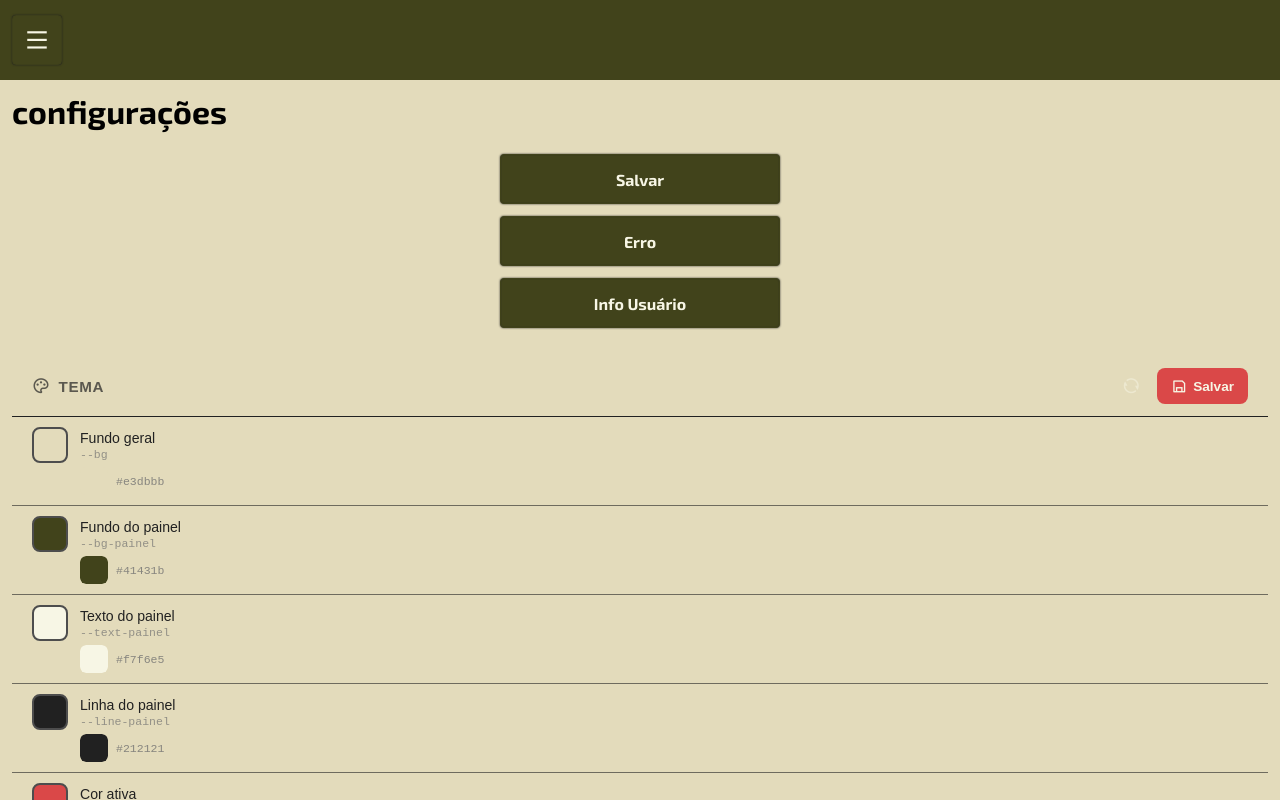
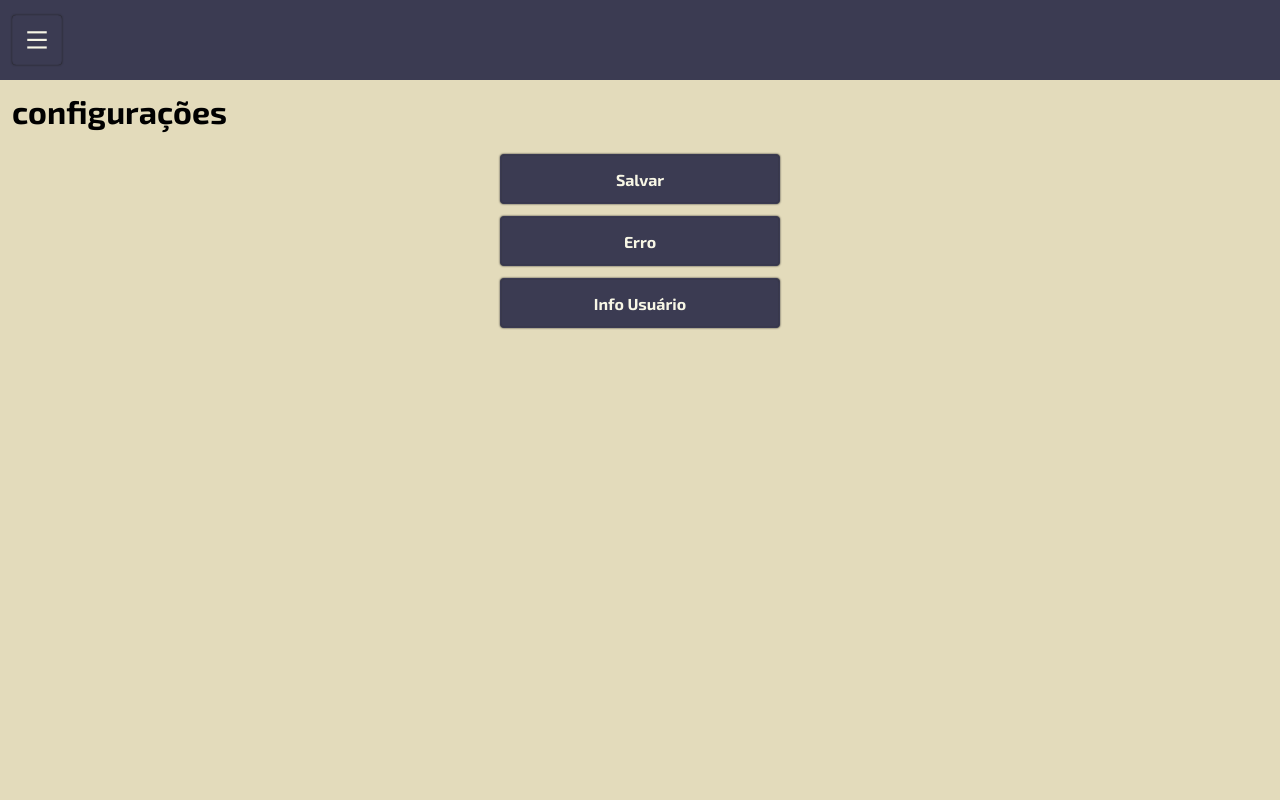
Before and after one commit to theluposki/adm-layout, a Vue app: page /#/setup in a window 1280 px wide. Built offline with nearby package versions, Linux system fonts and the light colour scheme.

Commit message:
theme color

```diff
--- a/index.html
+++ b/index.html
@@ -4,7 +4,7 @@
     <meta charset="UTF-8" />
     <link rel="icon" type="image/png" href="/favicon.png" />
     <meta name="viewport" content="width=device-width, initial-scale=1.0" />
-    <meta name="theme-color" content="#41431B">
+    <meta name="theme-color" content="#3b3b52">
     <title>MyReb</title>
   </head>
   <body>
--- a/src/main.js
+++ b/src/main.js
@@ -7,7 +7,7 @@ import { loadTheme } from "@/composables/useTheme.js";
 import { useProfileStore } from "@/stores/useProfileStore.js";
 import App from "./App.vue";
 
-loadTheme();
+// loadTheme();
 
 const app = createApp(App);
 const pinia = createPinia();
--- a/src/pages/config.vue
+++ b/src/pages/config.vue
@@ -1,6 +1,6 @@
 <script setup>
 import { useToast } from '@/utils/useToast.js'
-import ThemeEditor from '@/components/ThemeEditor.vue'
+// import ThemeEditor from '@/components/ThemeEditor.vue'
 
 const toast = useToast();
 
@@ -28,7 +28,7 @@ const info = () => {
       <div class="btn btn-full" @click="info">Info Usuário</div>
     </div>
 
-    <ThemeEditor />
+    <!-- <ThemeEditor /> -->
   </div>
 </template>
 
--- a/src/pages/users/my.vue
+++ b/src/pages/users/my.vue
@@ -187,7 +187,7 @@ function onEmailInput(val) {
 .avatar-overlay {
   position: absolute;
   inset: 0;
-  border-radius: 50%;
+  border-radius: 4px;
   background: rgba(0, 0, 0, 0);
   display: flex;
   align-items: center;
--- a/src/style.css
+++ b/src/style.css
@@ -25,9 +25,10 @@
   --dark4: #707070;
 
   --blue: #1e4f8e;
-  --blue2: #071e3b;
+  --blue2: rgba(13, 99, 81, 0.8);
   --red: #da4848;
-  --marron: #41431b;
+  /* --marron: #41431b; */
+  --marron: #856351;
   --maron2: #aeb784;
   --marron3: #e3dbbb;
 
@@ -60,11 +61,11 @@
 
   /* TEMA */
   --bg: var(--marron3);
-  --bg-painel: var(--marron);
+  --bg-painel: #3b3b52; /* var(--marron); */
   --text-painel: var(--white);
   --line-painel: var(--dark);
-  --active-painel: var(--red);
-  --active-painel-rgba: var(--red-rgba);
+  --active-painel: #856351; /* var(--red); */
+  --active-painel-rgba: rgba(133, 99, 81, 0.4); /* var(--red-rgba); */
 
   --text: var(--dark);
   --text-h1: var(--blue);
--- a/vite.config.js
+++ b/vite.config.js
@@ -19,7 +19,7 @@ export default defineConfig(({ command }) => ({
         name: 'ADM Layout',
         short_name: 'ADM',
         description: 'Painel administrativo',
-        theme_color: '#41431B',
+        theme_color: '#3b3b52',
         background_color: '#E3DBBB',
         display: 'standalone',
         scope: '/adm-layout/',
```
